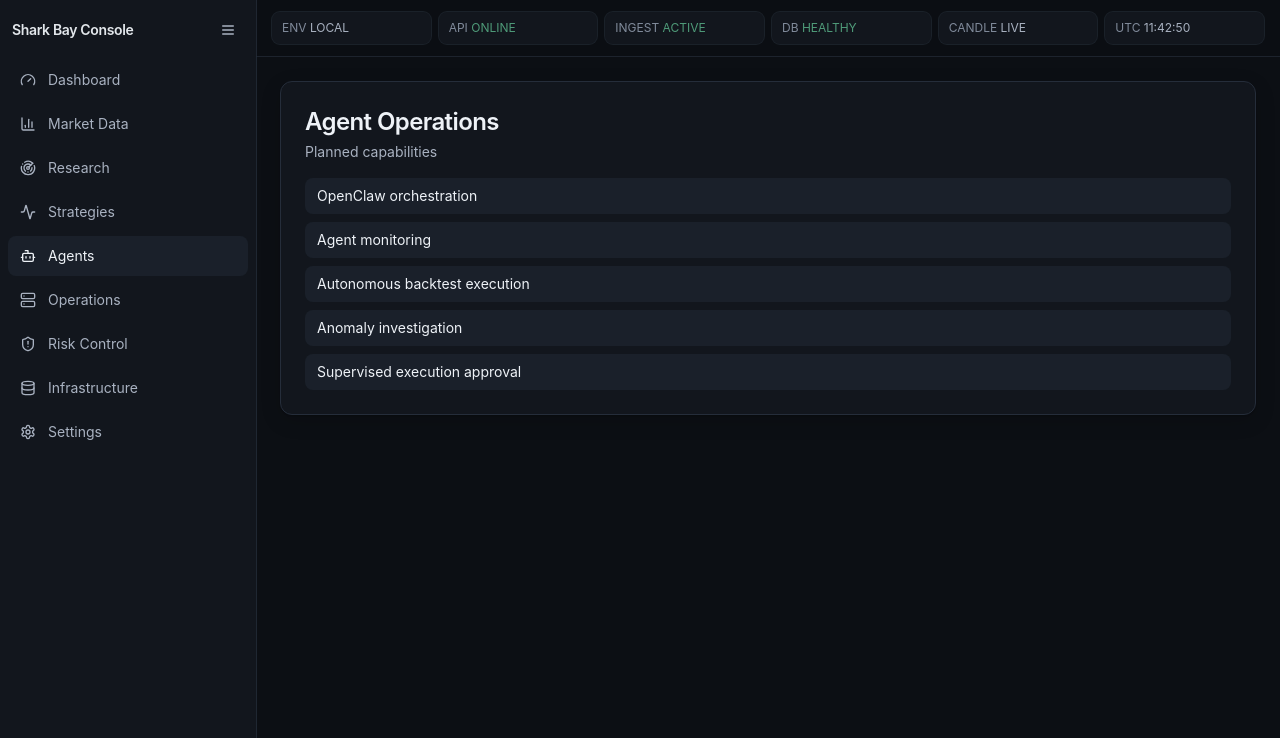
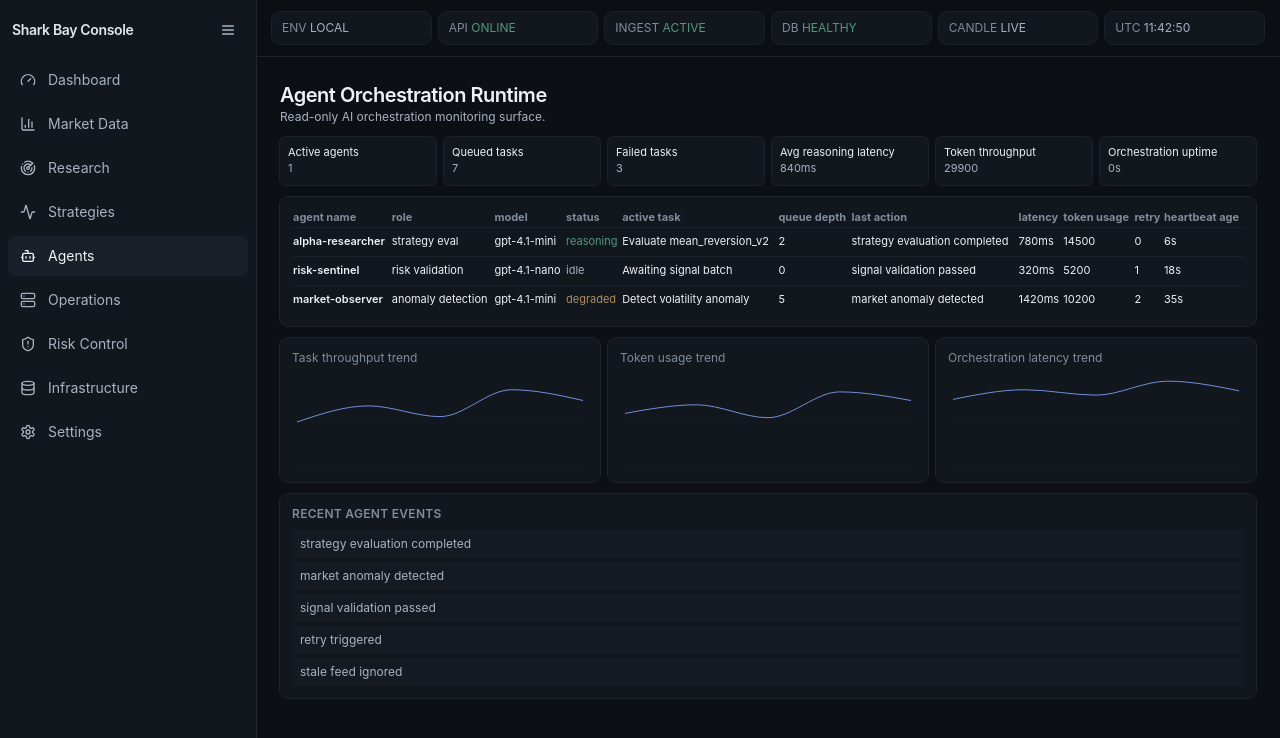
Before and after one commit to Merlinkim/shark_bay, a React (Vite) app in the folder frontend/: page /agents in a window 1280 px wide. Shown: the top 738 px of the page. Built offline with nearby package versions, Linux system fonts and the light colour scheme; no server answers.

Commit message:
feat(frontend): add read-only agent orchestration runtime surface

```diff
--- a/frontend/src/App.tsx
+++ b/frontend/src/App.tsx
@@ -7,6 +7,7 @@ import { SimplePlaceholderPage } from './pages/SimplePlaceholderPage';
 import { OperationsPage } from './pages/OperationsPage';
 import { InfrastructurePage } from './pages/InfrastructurePage';
 import { StrategiesPage } from './pages/StrategiesPage';
+import { AgentsPage } from './pages/AgentsPage';
 
 export default function App() {
   return (
@@ -17,7 +18,7 @@ export default function App() {
         <Route path="/market-data/live-chart" element={<LiveMarketChartPage />} />
         <Route path="/research" element={<SimplePlaceholderPage title="Research Workspace" notes={['Strategy registry', 'Parameter sweeps', 'Run comparison', 'AI-assisted analysis', 'Feature engineering']} />} />
         <Route path="/strategies" element={<StrategiesPage />} />
-        <Route path="/agents" element={<SimplePlaceholderPage title="Agent Operations" notes={['OpenClaw orchestration', 'Agent monitoring', 'Autonomous backtest execution', 'Anomaly investigation', 'Supervised execution approval']} />} />
+        <Route path="/agents" element={<AgentsPage />} />
         <Route path="/operations" element={<OperationsPage />} />
         <Route path="/risk-control" element={<SimplePlaceholderPage title="Risk Control" notes={['Kill switch', 'Max drawdown controls', 'Emergency trading disable', 'Position exposure', 'Trade approval workflow']} />} />
         <Route path="/infrastructure" element={<InfrastructurePage />} />
--- /dev/null
+++ b/frontend/src/pages/AgentsPage.tsx
@@ -0,0 +1,80 @@
+import { useEffect, useMemo, useState } from 'react';
+import { Line, LineChart, ResponsiveContainer, Tooltip, XAxis, YAxis, CartesianGrid } from 'recharts';
+
+type AgentStatus = 'idle' | 'reasoning' | 'waiting' | 'degraded' | 'stalled' | 'offline';
+
+type AgentRuntime = {
+  name: string;
+  role: string;
+  model: string;
+  status: AgentStatus;
+  activeTask: string;
+  queueDepth: number;
+  lastAction: string;
+  latencyMs: number;
+  tokenUsage: number;
+  retryCount: number;
+  heartbeatAgeSec: number;
+};
+
+const seed: AgentRuntime[] = [
+  { name: 'alpha-researcher', role: 'strategy eval', model: 'gpt-4.1-mini', status: 'reasoning', activeTask: 'Evaluate mean_reversion_v2', queueDepth: 2, lastAction: 'strategy evaluation completed', latencyMs: 780, tokenUsage: 14500, retryCount: 0, heartbeatAgeSec: 6 },
+  { name: 'risk-sentinel', role: 'risk validation', model: 'gpt-4.1-nano', status: 'idle', activeTask: 'Awaiting signal batch', queueDepth: 0, lastAction: 'signal validation passed', latencyMs: 320, tokenUsage: 5200, retryCount: 1, heartbeatAgeSec: 18 },
+  { name: 'market-observer', role: 'anomaly detection', model: 'gpt-4.1-mini', status: 'degraded', activeTask: 'Detect volatility anomaly', queueDepth: 5, lastAction: 'market anomaly detected', latencyMs: 1420, tokenUsage: 10200, retryCount: 2, heartbeatAgeSec: 35 },
+];
+
+const throughput = [{ t: '09', v: 8 }, { t: '10', v: 11 }, { t: '11', v: 9 }, { t: '12', v: 14 }, { t: '13', v: 12 }];
+const tokenTrend = [{ t: '09', v: 12 }, { t: '10', v: 14 }, { t: '11', v: 11 }, { t: '12', v: 17 }, { t: '13', v: 15 }];
+const latencyTrend = [{ t: '09', v: 610 }, { t: '10', v: 700 }, { t: '11', v: 650 }, { t: '12', v: 780 }, { t: '13', v: 690 }];
+const events = ['strategy evaluation completed', 'market anomaly detected', 'signal validation passed', 'retry triggered', 'stale feed ignored'];
+
+const statusColor = (s: AgentStatus) => ({ idle: 'text-text-secondary', reasoning: 'text-accent-green', waiting: 'text-accent-amber', degraded: 'text-accent-amber', stalled: 'text-accent-red', offline: 'text-accent-red' }[s]);
+
+export function AgentsPage() {
+  const [rows, setRows] = useState(seed);
+  const [uptimeSec, setUptimeSec] = useState(0);
+
+  useEffect(() => {
+    const timer = setInterval(() => {
+      setUptimeSec((v) => v + 10);
+      setRows((prev) => prev.map((r) => ({ ...r, heartbeatAgeSec: Math.max(1, r.status === 'reasoning' ? r.heartbeatAgeSec - 1 : r.heartbeatAgeSec + 1) })));
+    }, 10_000);
+    return () => clearInterval(timer);
+  }, []);
+
+  const summary = useMemo(() => {
+    const active = rows.filter((r) => r.status === 'reasoning' || r.status === 'waiting').length;
+    const queued = rows.reduce((n, r) => n + r.queueDepth, 0);
+    const failed = rows.reduce((n, r) => n + r.retryCount, 0);
+    const avgLatency = rows.reduce((n, r) => n + r.latencyMs, 0) / rows.length;
+    const tokenThroughput = rows.reduce((n, r) => n + r.tokenUsage, 0);
+    return { active, queued, failed, avgLatency, tokenThroughput };
+  }, [rows]);
+
+  return (
+    <div className="space-y-3">
+      <div><h1 className="text-xl font-semibold tracking-tight">Agent Orchestration Runtime</h1><p className="text-xs text-text-secondary">Read-only AI orchestration monitoring surface.</p></div>
+
+      <section className="grid grid-cols-2 gap-2 text-[11px] sm:grid-cols-6">
+        <div className="rounded-md bg-surface-900 p-2 ring-1 ring-surface-700/60">Active agents<div className="text-text-secondary">{summary.active}</div></div>
+        <div className="rounded-md bg-surface-900 p-2 ring-1 ring-surface-700/60">Queued tasks<div className="text-text-secondary">{summary.queued}</div></div>
+        <div className="rounded-md bg-surface-900 p-2 ring-1 ring-surface-700/60">Failed tasks<div className="text-text-secondary">{summary.failed}</div></div>
+        <div className="rounded-md bg-surface-900 p-2 ring-1 ring-surface-700/60">Avg reasoning latency<div className="text-text-secondary">{summary.avgLatency.toFixed(0)}ms</div></div>
+        <div className="rounded-md bg-surface-900 p-2 ring-1 ring-surface-700/60">Token throughput<div className="text-text-secondary">{summary.tokenThroughput}</div></div>
+        <div className="rounded-md bg-surface-900 p-2 ring-1 ring-surface-700/60">Orchestration uptime<div className="text-text-secondary">{uptimeSec}s</div></div>
+      </section>
+
+      <section className="rounded-lg bg-surface-900 p-3 ring-1 ring-surface-700/70 overflow-x-auto">
+        <table className="w-full text-left text-[11px]"><thead className="text-text-muted"><tr><th>agent name</th><th>role</th><th>model</th><th>status</th><th>active task</th><th>queue depth</th><th>last action</th><th>latency</th><th>token usage</th><th>retry</th><th>heartbeat age</th></tr></thead><tbody>{rows.map((r)=><tr key={r.name} className="border-t border-surface-700/50"><td className="py-1.5 font-semibold">{r.name}</td><td>{r.role}</td><td>{r.model}</td><td className={statusColor(r.status)}>{r.status}</td><td>{r.activeTask}</td><td>{r.queueDepth}</td><td>{r.lastAction}</td><td>{r.latencyMs}ms</td><td>{r.tokenUsage}</td><td>{r.retryCount}</td><td>{r.heartbeatAgeSec}s</td></tr>)}</tbody></table>
+      </section>
+
+      <section className="grid grid-cols-1 gap-2 md:grid-cols-3">
+        {[['Task throughput trend', throughput], ['Token usage trend', tokenTrend], ['Orchestration latency trend', latencyTrend]].map(([title, data]) => (
+          <div key={String(title)} className="rounded-lg bg-surface-900 p-3 ring-1 ring-surface-700/70"><h3 className="mb-2 text-xs text-text-muted">{title}</h3><div className="h-24"><ResponsiveContainer><LineChart data={data as {t:string;v:number}[]}><CartesianGrid stroke="#252d3a" strokeOpacity={0.2} vertical={false}/><XAxis dataKey="t" hide/><YAxis hide/><Tooltip contentStyle={{background:'#12161d',border:'1px solid #252d3a'}}/><Line type="monotone" dataKey="v" stroke="#6f8fdc" dot={false} isAnimationActive={false}/></LineChart></ResponsiveContainer></div></div>
+        ))}
+      </section>
+
+      <section className="rounded-lg bg-surface-900 p-3 ring-1 ring-surface-700/70"><h2 className="mb-2 text-xs font-semibold uppercase tracking-wide text-text-muted">Recent Agent Events</h2><ul className="space-y-1 text-xs text-text-secondary">{events.map((e)=><li key={e} className="rounded bg-surface-850 px-2 py-1.5">{e}</li>)}</ul></section>
+    </div>
+  );
+}
```
